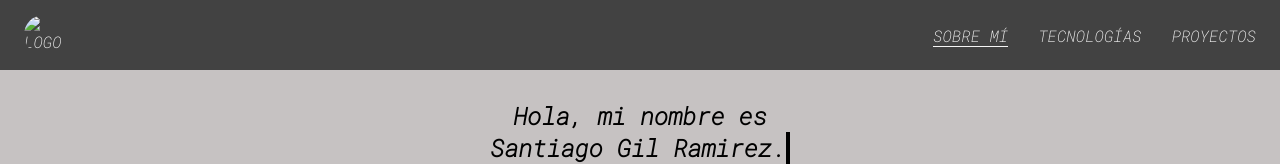
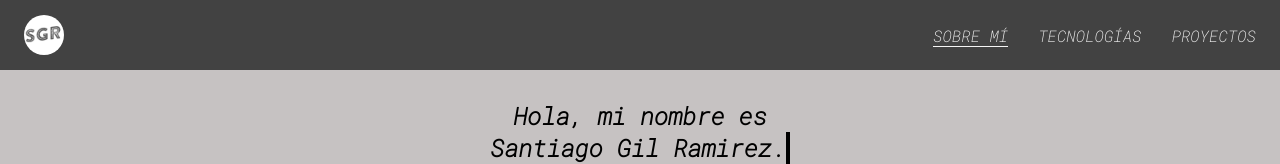
Before and after one commit to Santigil0814/SantiagoGilRamirez.github.io, a plain HTML site: page index.html in a window 1280 px wide. Shown: the top 164 px of the page. Drawn offline with Linux system fonts and the light colour scheme.

Commit message:
Add files via upload

```diff
--- a/index.html
+++ b/index.html
@@ -24,7 +24,7 @@
     <header>
       <nav class="container-nav">
         <a class="logoContainer" href="#sectionInicio">
-          <img class="logo" src="img/logoFondo.jpg" alt="Logo portafolio" />
+          <img class="logo" src="assets/img/logoFondo.jpg" alt="Logo portafolio" />
         </a>
 
         <ul class="menu">
```
